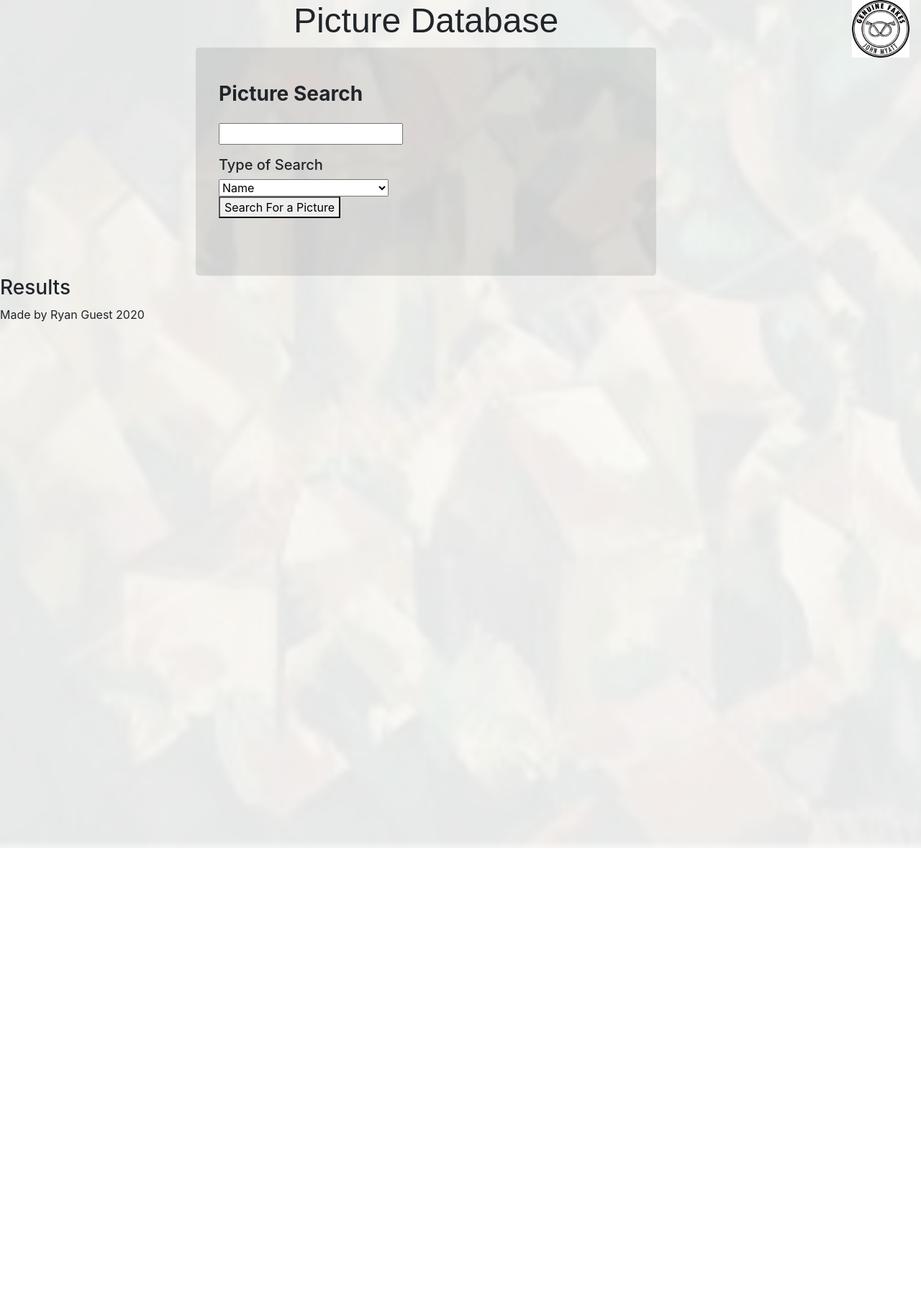
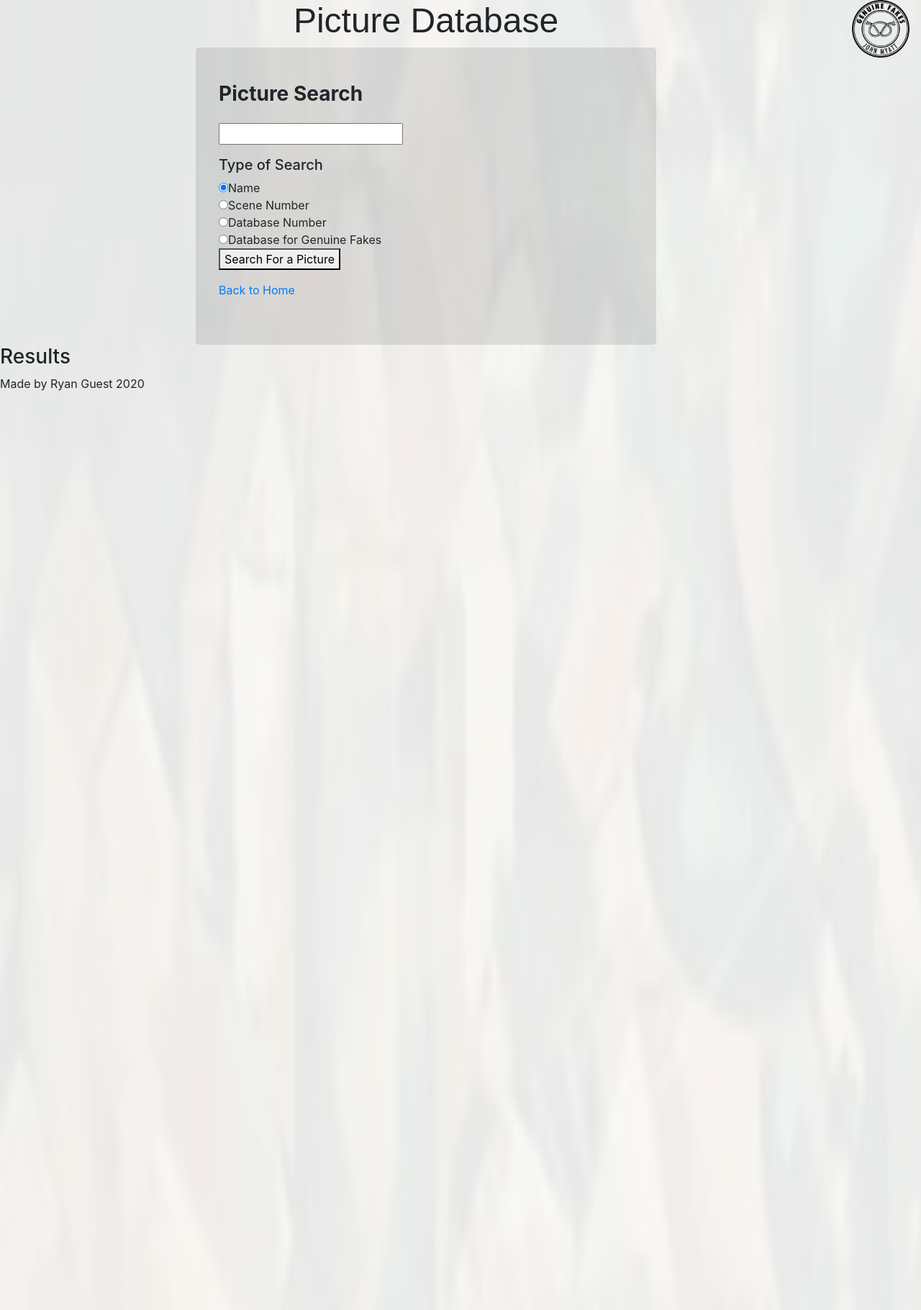
Before and after one commit to rguest20/gfdatabase, a PHP site: page /search.php in a window 1280 px wide. Shown: the whole page at 72% size. Run offline with PHP 8.4, Linux system fonts and the light colour scheme; data that the repository does not hold is empty.

```diff
--- a/search.php
+++ b/search.php
@@ -1,18 +1,24 @@
 <?php
+$type = "";
+$value = "";
 if ($_SERVER["REQUEST_METHOD"] == "POST") {
-    $type = $_POST["querytype"];
+    if (isset($_POST["querytype"])) {
+        $type = $_POST["querytype"];
+    }
     $value = $_POST["value"];
-}
-if ($type == "name") {
-    $type = "picture_name";
-} elseif ($type == "databasenumber") {
+};
+if ($type == "databasenumber") {
     $type = "database_index";
+    $sql= ("SELECT * FROM `genuine_fakes_pictues` WHERE `" . $type . "` = '" . $value . "'");
 } elseif ($type == "gfdatabase") {
     $type = "gf_index";
+    $sql= ("SELECT * FROM `genuine_fakes_pictues` WHERE `" . $type . "` = '" . $value . "'");
 } elseif ($type == "scene") {
     $type = "scene";
+    $sql= ("SELECT * FROM `genuine_fakes_pictues` WHERE `" . $type . "` = '" . $value . "'");
 } else {
-    $type = "picture_file_name";
+    $type = "picture_name";
+    $sql= ("SELECT * FROM `genuine_fakes_pictues` WHERE `" . $type . "` LIKE '%" . $value . "%'");
 };
 // Create connection and collect search data
 $servername = "localhost";
@@ -20,7 +26,6 @@ $username = "root";
 $password = "root";
 $dbname = "gfdatabase";
 $conn = new mysqli($servername, $username, $password, $dbname);
-$sql= ("SELECT * FROM `genuine_fakes_pictues` WHERE `" . $type . "` LIKE '%" . $value . "%'");
 $search = mysqli_query($conn, $sql);
 $results = $search -> fetch_all(MYSQLI_ASSOC);
 mysqli_close($conn);
@@ -30,6 +35,7 @@ mysqli_close($conn);
 
 <head>
   <meta charset="utf-8">
+  <meta name="viewport" content="width=device-width, initial-scale=1.0">
   <title>Genuine Fakes Database - Search</title>
   <link rel="stylesheet" href="https://stackpath.bootstrapcdn.com/bootstrap/4.5.2/css/bootstrap.min.css" integrity="sha384-JcKb8q3iqJ61gNV9KGb8thSsNjpSL0n8PARn9HuZOnIxN0hoP+VmmDGMN5t9UJ0Z" crossorigin="anonymous">
   <link rel="stylesheet" href="style.css">
@@ -49,7 +55,7 @@ mysqli_close($conn);
   </div>
 </div>
   <div class="nav">
-    <img src = "image001.jpg" alt="Error"></img>
+    <img src = "image001.png" alt="Error"></img>
   </div>
   <div class="title">
     <h1 class="maintitle">Picture Database<h1>
@@ -59,25 +65,25 @@ mysqli_close($conn);
       <form class="picturesearch" action="search.php" method="post">
         <input type=text class="query" name="value"> <br />
         <h5>Type of Search</h5>
-        <select name="querytype">
-          <option value="name">Name</option>
-          <option value="scene">Scene Number</option>
-          <option value="databasenumber">Database Number</option>
-          <option value="gfdatabase">Database for Genuine Fakes</option>
-        </select><br>
+          <input type = 'radio' name="querytype" value="name" checked>Name</input><br>
+          <input type = 'radio' name="querytype" value="scene">Scene Number</input><br>
+          <input type = 'radio' name="querytype" value="databasenumber">Database Number</input><br>
+          <input type = 'radio' name="querytype" value="gfdatabase">Database for Genuine Fakes</input><br>
         <button>Search For a Picture</button>
       </form>
+      <a href = "index.php">Back to Home</a>
     </div>
     <h3>Results</h3>
     <img src = ""
     <?php
     foreach ($results as $x=>$y) {
-        echo '<p>Name = '. $y["picture_name"].'</p>';
-        echo '<p>Scene= '. $y["scene"].'</p>';
+        echo "<hr>";
+        echo '<p>Name: '. $y["picture_name"].'</p>';
+        echo '<p>Scene: '. $y["scene"].'</p>';
         echo '<img src = "./uploads/'. $y["picture_file_name"] . '" height = "200" width = "200">';
     }
     ?>
-  <div class="footer">
+  <div class="footer2">
     <p>Made by Ryan Guest 2020</p>
   </div>
 </body>
--- a/style.css
+++ b/style.css
@@ -5,15 +5,15 @@ body{
 #carouselbackdrop{
   opacity: 0.1;
   position: fixed;
+  width: 100vw;
   min-width: 1300px;
-  width: 100vw;
-  height: 100vh;
   z-index: -1
 }
 
 .carousel-item > img{
   zoom: 2;
-  object-fit: contain;
+  width: 110vw;
+  height: 110vh;
 }
 
 .nav{
@@ -80,3 +80,10 @@ position:sticky;
 float:right;
 bottom: 0;
 }
+
+.footer2{
+padding-right: 0.5rem;
+position:fixed;
+right: 0;
+bottom: 0;
+}
--- a/upload.php
+++ b/upload.php
@@ -17,6 +17,7 @@ mysqli_close($conn);
 
 <head>
   <meta charset="utf-8">
+  <meta name="viewport" content="width=device-width, initial-scale=1.0">
   <title>Genuine Fakes Database</title>
   <link rel="stylesheet" href="https://stackpath.bootstrapcdn.com/bootstrap/4.5.2/css/bootstrap.min.css" integrity="sha384-JcKb8q3iqJ61gNV9KGb8thSsNjpSL0n8PARn9HuZOnIxN0hoP+VmmDGMN5t9UJ0Z" crossorigin="anonymous">
   <link rel="stylesheet" href="style.css">
@@ -36,7 +37,7 @@ mysqli_close($conn);
   </div>
 </div>
   <div class="nav">
-    <img src = "image001.jpg" alt="Error"></img>
+    <img src = "image001.png" alt="Error"></img>
   </div>
   <div class="title">
     <h1 class="maintitle">Picture Database<h1>
@@ -102,7 +103,7 @@ mysqli_close($conn);
         <input type="submit" value="Cancel Upload">
       </form>
     </div>
-  <div class="footer">
+  <div class="footer2">
     <p>Made by Ryan Guest 2020</p>
   </div>
 </body>
```
Also changed, not shown: index.php (+7 -8 lines), image001.jpg (deleted), image001.png (added).
